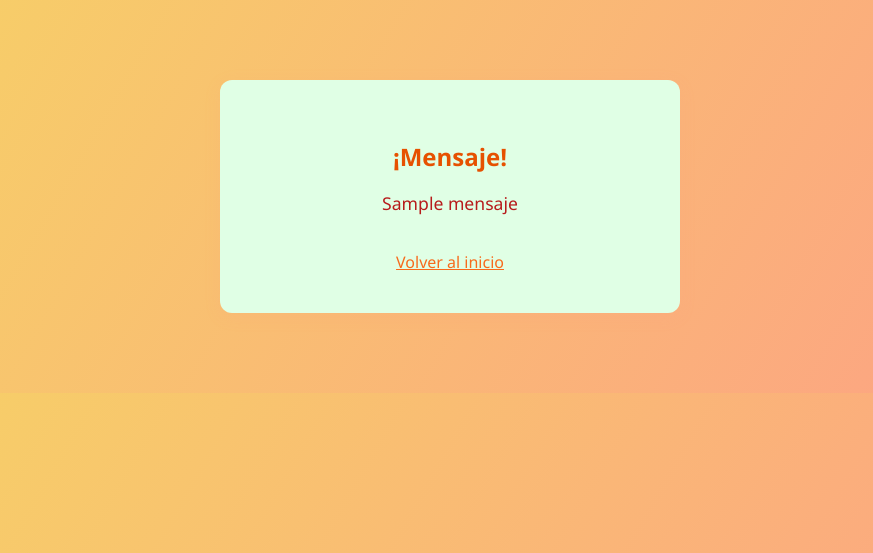
After one commit to Gutts220/BackPOO, a Flask app: template Templates/mensaje.html in a window 1280 px wide. The commit adds this page. Shown: the top 553 px of the page, without its empty margins (190-1063 px from the left). Run offline with Flask 3, Linux system fonts and the light colour scheme; the template is opened without the code that fills it: most values are stand-ins (such as "Sample title", 1, 10 or a date in 2020).

Commit message:
Mensaje exito agregado

```diff
--- /dev/null
+++ b/Templates/mensaje.html
@@ -0,0 +1,15 @@
+<!DOCTYPE html>
+<html lang="es">
+    <head>
+        <meta charset="UTF-8">
+        <title>Error</title>
+        <link rel="stylesheet" href="{{ url_for('static', filename='style.css') }}">
+    </head>
+    <body>
+        <div class="mensaje-container">
+            <h2>¡Mensaje!</h2>
+            <p>{{ mensaje }}</p>
+            <a href="{{ url_for('intex') }}">Volver al inicio</a>
+        </div>
+    </body>
+</html>
--- a/app.py
+++ b/app.py
@@ -54,16 +54,20 @@ def informe_horario_trabajadores():
 @app.route('/registrar_entrada', methods=['POST'])
 def registrar_entrada():
     try:
-        return GR.registrar_entrada()
+        GR.registrar_entrada()
     except TypeError as m:
         return render_template('error.html', error = m )
+    else:
+        return render_template("mensaje.html", mensaje = "Entrada Registrada correctamente")
 
 @app.route('/registrar_salida', methods=['POST'])
 def registrar_salida():
     try:
-        return GR.registrar_salida()
+        GR.registrar_salida()
     except TypeError as m:
         return render_template('error.html', error = m )
+    else:
+        return render_template("mensaje.html", mensaje = "Salida Registrada correctamente")
 
 @app.route('/registros')
 def ver_registros():
--- a/controllers/gestor_registro_horario.py
+++ b/controllers/gestor_registro_horario.py
@@ -35,7 +35,7 @@ class gestor_registro:
                 raise TypeError("Registro ya creado")
         else:
             raise TypeError("Trabajador no encontrado")
-        return "Ok"
+        return "", 204
 
     def registrar_salida(self):
         # el flujo es el siguiente, ve si el trabajador existe, ve si no hay una salida del mismo dia, registra
@@ -59,7 +59,7 @@ class gestor_registro:
                 raise TypeError("Registro de entrada no encontrado")
         else:
             raise TypeError("Trabajador no encontrado")
-        return "Ok"
+        return "", 204
 
     def consultar_registros_propios(legajo, dni_ultimos4, fecha_inicio=None, fecha_fin=None):
 
--- a/static/style.css
+++ b/static/style.css
@@ -173,3 +173,13 @@ a {
                 color: #f76b1c;
                 text-decoration: underline;
 }
+
+.mensaje-container {
+                max-width: 400px;
+                margin: 80px auto;
+                background: #e0ffe5;
+                border-radius: 12px;
+                box-shadow: 0 4px 16px rgba(253,160,133,0.15);
+                padding: 40px 30px;
+                text-align: center;
+}
```
